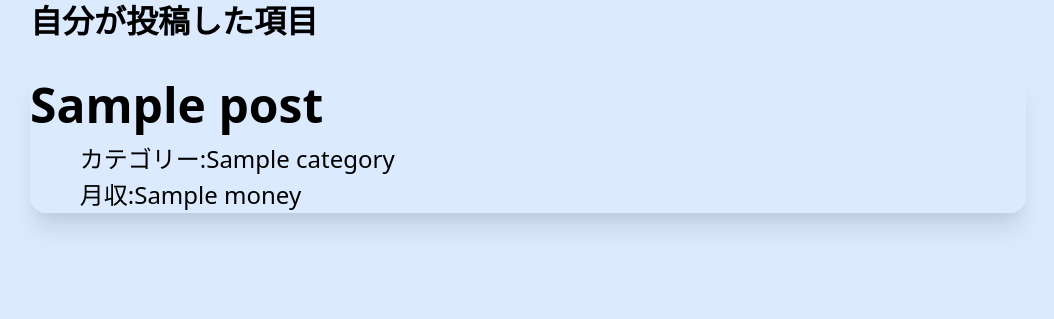
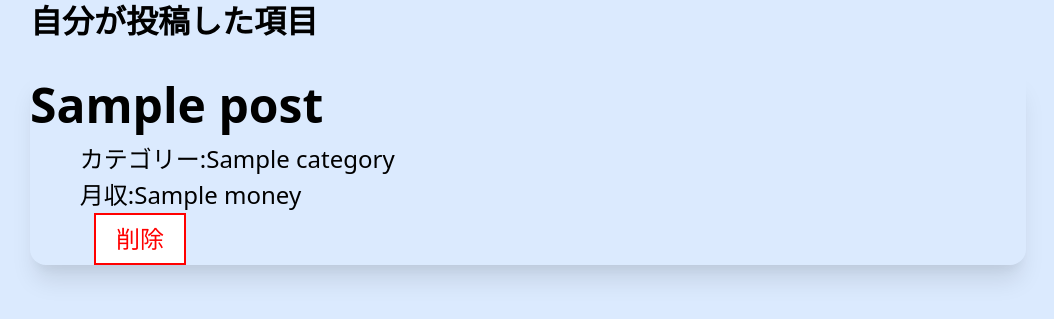
Before and after one commit to TERUZ-VTAT/TeamC_withKDG, a Flask app: template app/templates/user_posts.html in a window 1280 px wide. Shown: the part 180-499 px from the top of the page, without its empty margins (190-1244 px from the left). Run offline with Flask 3, Linux system fonts and the light colour scheme; the template is opened without the code that fills it: most values are stand-ins (such as "Sample title", 1, 10 or a date in 2020); parts of the project's set-up code (start-up, migrations or seed data) failed here and were passed over.

Commit message:
削除ボタン追加

```diff
--- a/app/templates/user_posts.html
+++ b/app/templates/user_posts.html
@@ -33,6 +33,10 @@
                         <div class="cp-name">
                             <h2 class="income">月収:{{ post.money }}</h2>
                         </div>
+                        <!-- <a href="{{ url_for('edit_post', post_id=post.id) }}">Edit</a> -->
+                        <form method="post" action="{{ url_for('delete_post', post_id=post.id) }}" class="delete_button">
+                            <input type="submit" value="削除">
+                        </form>
                     </a>
                 {% endfor %}
             {% else %}
```
